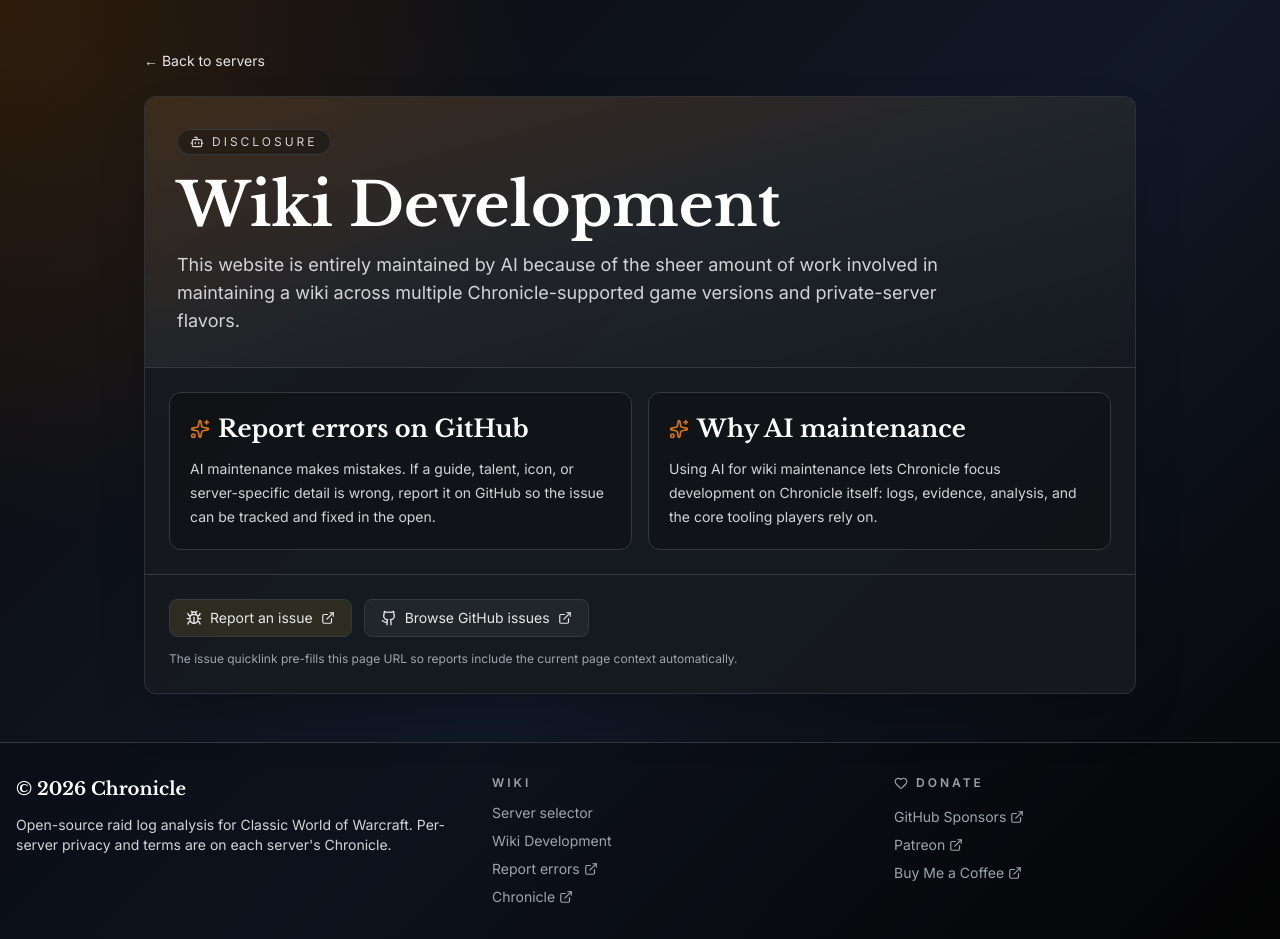
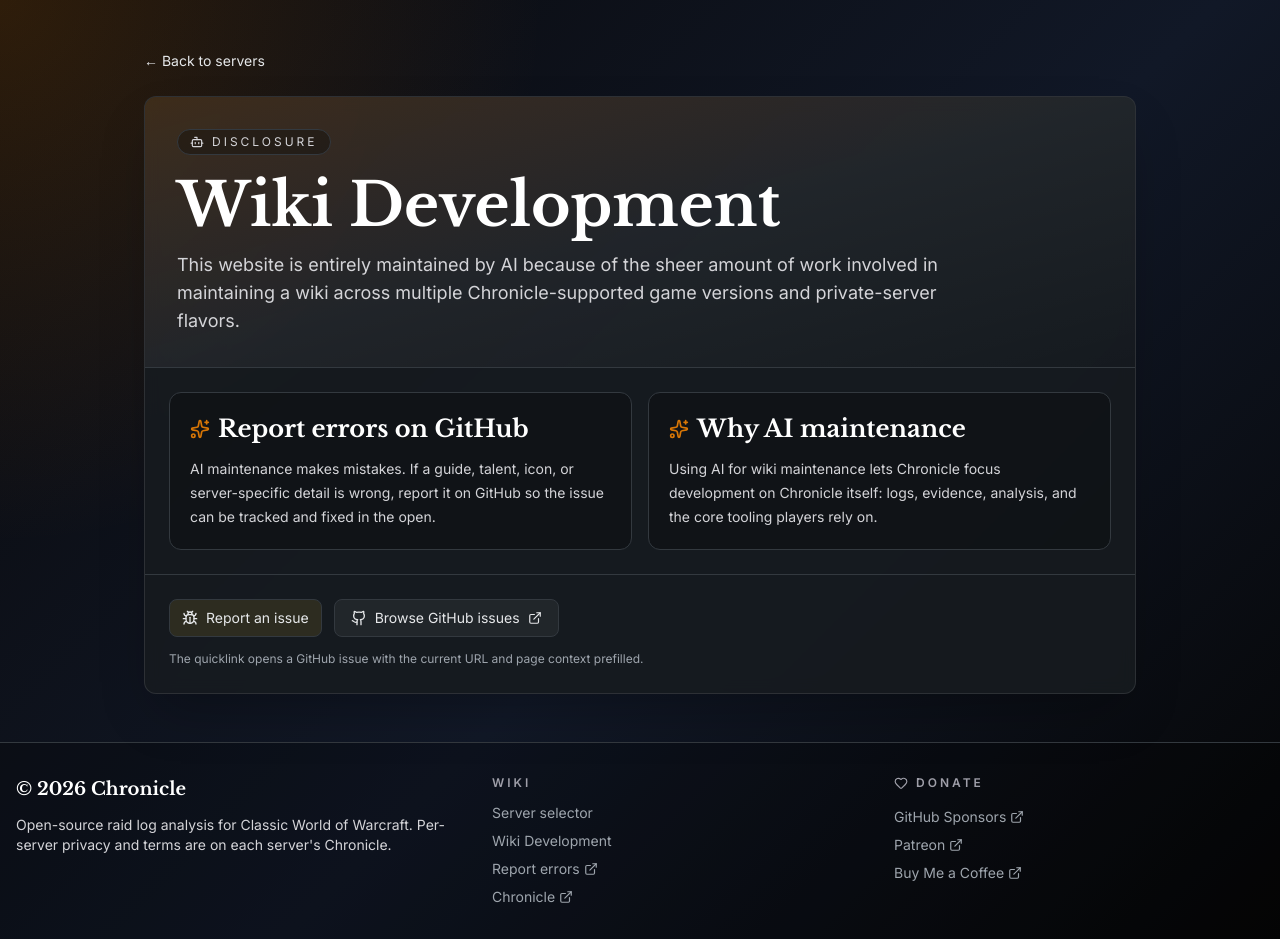
Before and after one commit to Emyrk/chronicle-wiki, a React (Vite) app: page /wiki-development in a window 1280 px wide. Built offline with nearby package versions, Linux system fonts and the light colour scheme.

Commit message:
Show issue quicklink on all wiki pages

```diff
--- /dev/null
+++ b/src/components/IssueQuicklink.tsx
@@ -0,0 +1,30 @@
+import { Bug } from "lucide-react";
+import { useLocation } from "react-router-dom";
+import { buildWikiIssueUrl, issueQuicklinkLabel } from "@/lib/issueQuicklink";
+import { cn } from "@/lib/utils";
+import type { ResolvedServerContext } from "@/types";
+
+interface IssueQuicklinkProps {
+  context?: ResolvedServerContext;
+  className?: string;
+}
+
+export function IssueQuicklink({ context, className }: IssueQuicklinkProps) {
+  const location = useLocation();
+  const issueHref = buildWikiIssueUrl(context, `${location.pathname}${location.search}${location.hash}`);
+
+  return (
+    <a
+      href={issueHref}
+      target="_blank"
+      rel="noreferrer"
+      className={cn(
+        "inline-flex items-center gap-2 rounded-lg border border-amber-300/20 bg-amber-300/10 px-3 py-2 text-sm text-amber-100 transition hover:border-amber-300/40 hover:bg-amber-300/15 hover:text-white focus-visible:outline-none focus-visible:ring-2 focus-visible:ring-amber-200/70",
+        className,
+      )}
+    >
+      <Bug className="h-4 w-4" />
+      {issueQuicklinkLabel}
+    </a>
+  );
+}
--- a/src/components/Layout.tsx
+++ b/src/components/Layout.tsx
@@ -1,14 +1,13 @@
-import { Link, NavLink, Outlet, useLocation, useParams } from "react-router-dom";
-import { BookOpen, Bug, ExternalLink, Home, Search, TreePine } from "lucide-react";
+import { Link, NavLink, Outlet, useParams } from "react-router-dom";
+import { BookOpen, ExternalLink, Home, Search, TreePine } from "lucide-react";
 import { resolveServerContext } from "@/data/servers";
+import { IssueQuicklink } from "@/components/IssueQuicklink";
 import { SiteFooter } from "@/components/SiteFooter";
 import { SiteSearch } from "@/components/SiteSearch";
-import { buildWikiIssueUrl, issueQuicklinkLabel } from "@/lib/issueQuicklink";
 import { cn } from "@/lib/utils";
 
 export function Layout() {
   const { serverSlug } = useParams();
-  const location = useLocation();
   const context = resolveServerContext(serverSlug);
 
   if (!context) {
@@ -16,7 +15,6 @@
   }
 
   const { server, flavor } = context;
-  const issueHref = buildWikiIssueUrl(context, `${location.pathname}${location.search}${location.hash}`);
   const nav = [
     { to: `/${server.slug}`, label: "Home", icon: Home },
     { to: `/${server.slug}/guides`, label: "Guides", icon: BookOpen },
@@ -61,15 +59,7 @@
                 </NavLink>
               );
             })}
-            <a
-              href={issueHref}
-              target="_blank"
-              rel="noreferrer"
-              className="inline-flex items-center gap-2 rounded-lg border border-amber-300/20 bg-amber-300/10 px-3 py-2 text-sm text-amber-100 transition hover:border-amber-300/40 hover:bg-amber-300/15 hover:text-white focus-visible:outline-none focus-visible:ring-2 focus-visible:ring-amber-200/70"
-            >
-              <Bug className="h-4 w-4" />
-              {issueQuicklinkLabel}
-            </a>
+            <IssueQuicklink context={context} />
             <a
               href={server.chronicleBaseUrl}
               className="inline-flex items-center gap-2 rounded-lg border border-white/10 bg-white/5 px-3 py-2 text-sm text-muted-foreground hover:text-white"
--- a/src/lib/issueQuicklink.ts
+++ b/src/lib/issueQuicklink.ts
@@ -38,7 +38,7 @@
   };
 }
 
-export function buildWikiIssueUrl(context: ResolvedServerContext, routePath: string, currentLocation = browserLocation()) {
+export function buildWikiIssueUrl(context: ResolvedServerContext | undefined, routePath: string, currentLocation = browserLocation()) {
   return buildGithubIssueUrl({
     repo: issueRepoFromGithubUrl(wikiDevelopmentLinks.githubRepository),
     context,
--- a/src/pages/HomePage.tsx
+++ b/src/pages/HomePage.tsx
@@ -1,5 +1,6 @@
 import { Link } from "react-router-dom";
 import { Github } from "lucide-react";
+import { IssueQuicklink } from "@/components/IssueQuicklink";
 import { SiteFooter } from "@/components/SiteFooter";
 import { serverList } from "@/data/servers";
 
@@ -14,9 +15,12 @@
           <p className="mx-auto mt-4 max-w-3xl text-lg text-zinc-300">
             Server-scoped guides and tools powered by Chronicle datasets. Pick the server you play on; shared flavors inherit baseline content underneath.
           </p>
-          <a href="https://github.com/Emyrk/chronicle-wiki" className="mt-6 inline-flex items-center gap-2 rounded-lg border border-white/10 bg-white/5 px-4 py-2 text-sm text-muted-foreground hover:text-white">
-            <Github className="h-4 w-4" /> chronicle-wiki
-          </a>
+          <div className="mt-6 flex flex-wrap justify-center gap-3">
+            <IssueQuicklink />
+            <a href="https://github.com/Emyrk/chronicle-wiki" className="inline-flex items-center gap-2 rounded-lg border border-white/10 bg-white/5 px-4 py-2 text-sm text-muted-foreground hover:text-white">
+              <Github className="h-4 w-4" /> chronicle-wiki
+            </a>
+          </div>
         </section>
 
         <section className="grid gap-4 md:grid-cols-2 xl:grid-cols-3">
--- a/src/pages/NotFoundPage.tsx
+++ b/src/pages/NotFoundPage.tsx
@@ -1,4 +1,5 @@
 import { Link } from "react-router-dom";
+import { IssueQuicklink } from "@/components/IssueQuicklink";
 
 export function NotFoundPage() {
   return (
@@ -7,7 +8,10 @@
         <p className="text-sm uppercase tracking-[0.25em] text-muted-foreground">404</p>
         <h1 className="mt-2 font-serif text-4xl font-bold text-white">Page not found</h1>
         <p className="mt-3 text-zinc-300">This wiki route does not exist yet.</p>
-        <Link to="/" className="mt-6 inline-block rounded-lg border border-white/10 bg-white/5 px-4 py-2 text-sm text-muted-foreground hover:text-white">Back to servers</Link>
+        <div className="mt-6 flex flex-wrap justify-center gap-3">
+          <IssueQuicklink />
+          <Link to="/" className="inline-block rounded-lg border border-white/10 bg-white/5 px-4 py-2 text-sm text-muted-foreground hover:text-white">Back to servers</Link>
+        </div>
       </div>
     </main>
   );
--- a/src/pages/WikiDevelopmentPage.tsx
+++ b/src/pages/WikiDevelopmentPage.tsx
@@ -1,13 +1,10 @@
-import { Bot, Bug, ExternalLink, Github, Sparkles } from "lucide-react";
+import { Bot, ExternalLink, Github, Sparkles } from "lucide-react";
 import { Link } from "react-router-dom";
+import { IssueQuicklink } from "@/components/IssueQuicklink";
 import { SiteFooter } from "@/components/SiteFooter";
 import { aiDisclosure, wikiDevelopmentLinks } from "@/data/wikiDevelopment";
-import { buildGithubIssueUrl } from "@/lib/githubIssue";
-import { issueQuicklinkLabel, issueRepoFromGithubUrl } from "@/lib/issueQuicklink";
 
 export function WikiDevelopmentPage() {
-  const issueHref = buildGithubIssueUrl({ repo: issueRepoFromGithubUrl(wikiDevelopmentLinks.githubRepository) });
-
   return (
     <div className="min-h-screen">
       <main className="mx-auto max-w-5xl px-4 py-12">
@@ -33,25 +30,16 @@
             ))}
           </div>
 
-          <div className="border-t border-white/10 p-6">
-            <div className="flex flex-wrap gap-3">
-              <a
-                href={issueHref}
-                target="_blank"
-                rel="noreferrer"
-                className="inline-flex items-center gap-2 rounded-lg border border-amber-300/20 bg-amber-300/10 px-4 py-2 text-sm text-amber-100 hover:border-amber-300/40 hover:bg-amber-300/15 hover:text-white"
-              >
-                <Bug className="h-4 w-4" /> {issueQuicklinkLabel} <ExternalLink className="h-3.5 w-3.5" />
-              </a>
+          <div className="flex flex-wrap items-center gap-3 border-t border-white/10 p-6">
+            <IssueQuicklink />
             <a
               href={wikiDevelopmentLinks.githubIssues}
               className="inline-flex items-center gap-2 rounded-lg border border-white/10 bg-white/5 px-4 py-2 text-sm text-muted-foreground hover:text-white"
             >
               <Github className="h-4 w-4" /> Browse GitHub issues <ExternalLink className="h-3.5 w-3.5" />
             </a>
-            </div>
-            <p className="mt-3 max-w-3xl text-xs leading-5 text-muted-foreground">
-              The issue quicklink pre-fills this page URL so reports include the current page context automatically.
+            <p className="basis-full max-w-3xl text-xs leading-5 text-muted-foreground">
+              The quicklink opens a GitHub issue with the current URL and page context prefilled.
             </p>
           </div>
         </section>
```
Also changed, not shown: 1 other file (tests, documents, lock files or other folders). Lines whose indentation alone changed are shown as unchanged.
